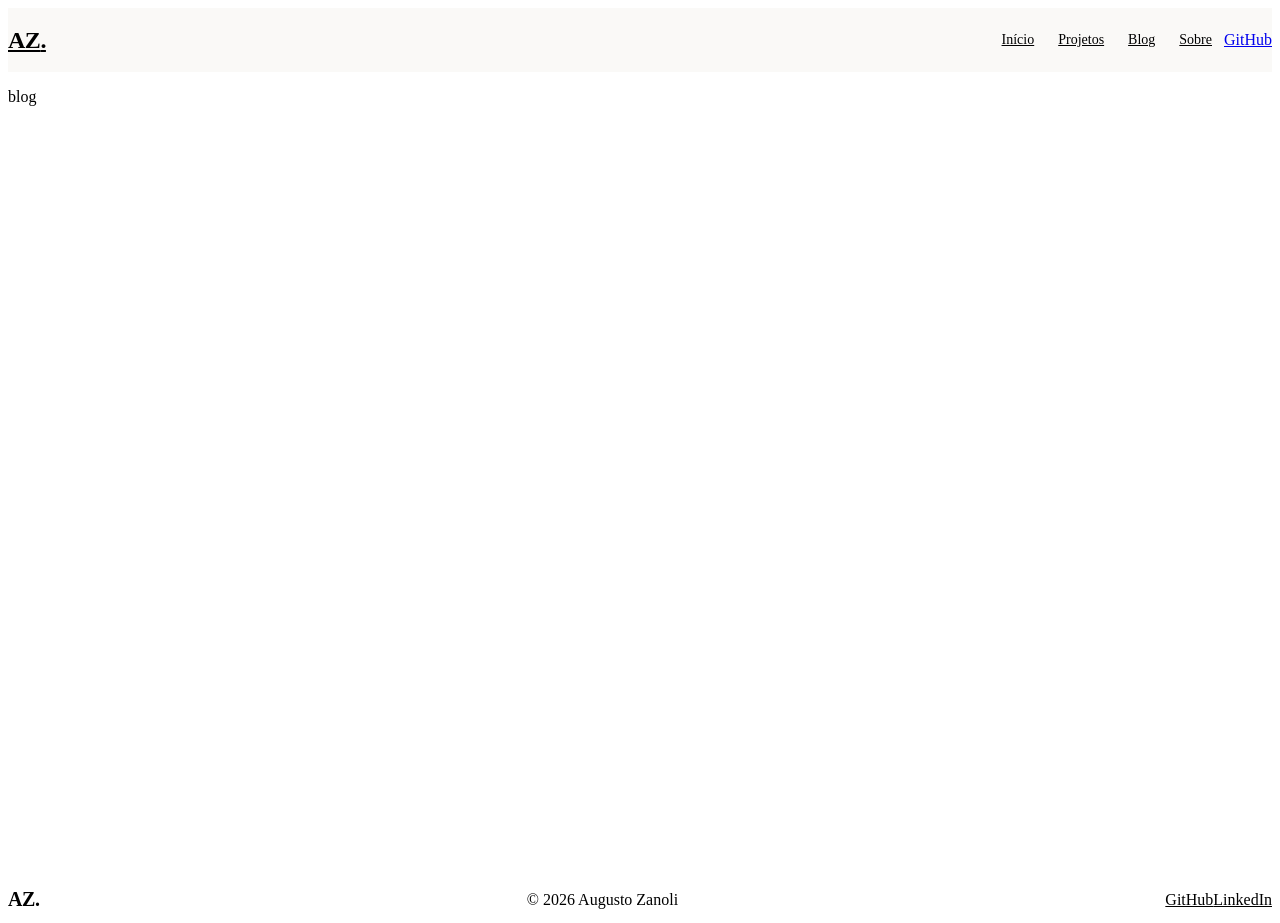
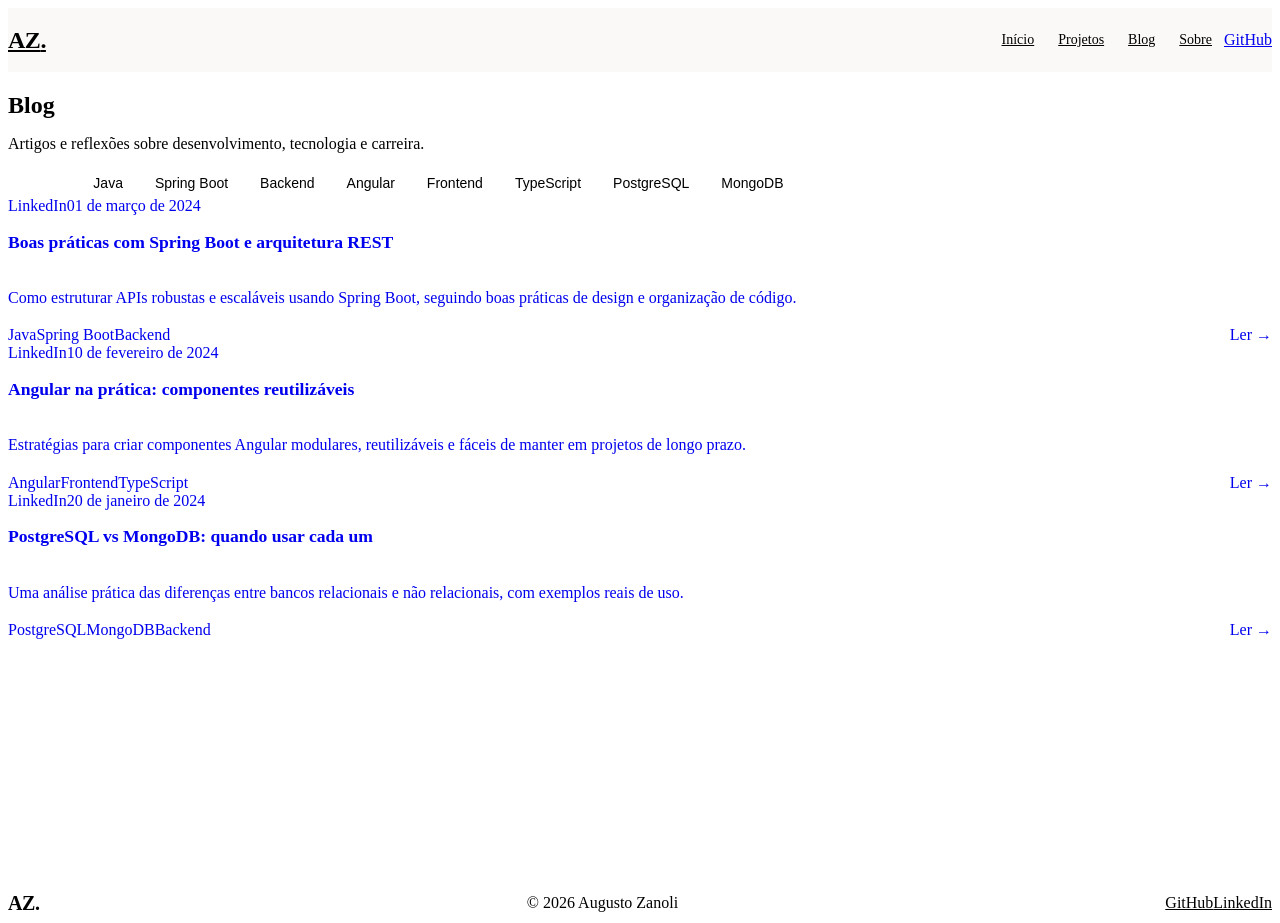
Before and after one commit to AugustoZanoli/my_portfolio, an Angular app in the folder my_portfolio/: page /blog in a window 1280 px wide. Built offline with nearby package versions, Linux system fonts and the light colour scheme.

Commit message:
[FEAT] - Módulo de blog

```diff
--- a/my_portfolio/src/app/pages/blog/blog.component.html
+++ b/my_portfolio/src/app/pages/blog/blog.component.html
@@ -1 +1,53 @@
-<p>blog</p>
+<section class="blog section">
+  <div class="container">
+    <!-- Header -->
+    <div class="blog__header animate-fade-up">
+      <h1 class="display-lg">Blog</h1>
+      <p class="text-lg text-muted">
+        Artigos e reflexões sobre desenvolvimento, tecnologia e carreira.
+      </p>
+    </div>
+
+    <!-- Filtros -->
+    <div class="blog__filters">
+      <button
+        *ngFor="let tag of allTags"
+        class="filter-btn"
+        [class.is-active]="activeTag === tag"
+        (click)="setTag(tag)"
+      >
+        {{ tag }}
+      </button>
+    </div>
+
+    <!-- Posts -->
+    <div class="blog__list">
+      <a
+        *ngFor="let post of filteredPosts"
+        [href]="post.url"
+        target="_blank"
+        rel="noopener"
+        class="post-card card"
+      >
+        <div class="post-card__meta">
+          <span class="tag tag-accent">{{ post.source }}</span>
+          <span class="text-xs text-muted">{{ formatDate(post.date) }}</span>
+        </div>
+
+        <h2 class="post-card__title font-medium">{{ post.title }}</h2>
+        <p class="post-card__summary text-sm text-muted">{{ post.summary }}</p>
+
+        <div class="post-card__footer">
+          <div class="post-card__tags">
+            <span *ngFor="let tag of post.tags" class="tag">{{ tag }}</span>
+          </div>
+          <span class="post-card__link text-sm text-accent">Ler →</span>
+        </div>
+      </a>
+
+      <div *ngIf="filteredPosts.length === 0" class="blog__empty text-muted">
+        Nenhum post nessa categoria ainda.
+      </div>
+    </div>
+  </div>
+</section>
--- a/my_portfolio/src/app/pages/blog/blog.component.scss
+++ b/my_portfolio/src/app/pages/blog/blog.component.scss
@@ -0,0 +1,94 @@
+.blog {
+  &__header {
+    margin-bottom: var(--space-7);
+
+    h1 { margin-bottom: var(--space-3); }
+  }
+
+  &__filters {
+    display: flex;
+    flex-wrap: wrap;
+    gap: var(--space-2);
+    margin-bottom: var(--space-6);
+  }
+
+  &__list {
+    display: flex;
+    flex-direction: column;
+    gap: var(--space-4);
+  }
+
+  &__empty {
+    text-align: center;
+    padding: var(--space-8) 0;
+  }
+}
+
+.post-card {
+  display: flex;
+  flex-direction: column;
+  gap: var(--space-3);
+  text-decoration: none;
+
+  &__meta {
+    display: flex;
+    align-items: center;
+    gap: var(--space-3);
+  }
+
+  &__title {
+    font-size: 1.1rem;
+    line-height: 1.4;
+    transition: color var(--transition-fast);
+  }
+
+  &:hover &__title {
+    color: var(--color-accent);
+  }
+
+  &__summary {
+    line-height: 1.6;
+  }
+
+  &__footer {
+    display: flex;
+    align-items: center;
+    justify-content: space-between;
+    margin-top: var(--space-2);
+    flex-wrap: wrap;
+    gap: var(--space-2);
+  }
+
+  &__tags {
+    display: flex;
+    flex-wrap: wrap;
+    gap: var(--space-1);
+  }
+
+  &__link {
+    font-weight: 500;
+    white-space: nowrap;
+  }
+}
+
+.filter-btn {
+  padding: 6px 16px;
+  border-radius: var(--radius-full);
+  font-size: 0.875rem;
+  font-weight: 500;
+  color: var(--color-text-muted);
+  border: 1.5px solid var(--color-border);
+  background: var(--color-surface);
+  transition: all var(--transition-fast);
+
+  &:hover {
+    border-color: var(--color-accent);
+    color: var(--color-accent);
+  }
+
+  &.is-active {
+    background: var(--color-accent);
+    border-color: var(--color-accent);
+    color: #fff;
+  }
+}
--- a/my_portfolio/src/app/pages/blog/blog.component.ts
+++ b/my_portfolio/src/app/pages/blog/blog.component.ts
@@ -1,4 +1,13 @@
 import { Component } from '@angular/core';
+
+export interface Post {
+  title: string;
+  summary: string;
+  date: string;
+  tags: string[];
+  url: string;
+  source: 'LinkedIn' | 'Dev.to' | 'Medium' | 'Outro';
+}
 
 @Component({
   selector: 'app-blog',
@@ -6,5 +15,54 @@ import { Component } from '@angular/core';
   styleUrls: ['./blog.component.scss']
 })
 export class BlogComponent {
+  activeTag = 'Todos';
 
+  posts: Post[] = [
+    {
+      title: 'Boas práticas com Spring Boot e arquitetura REST',
+      summary: 'Como estruturar APIs robustas e escaláveis usando Spring Boot, seguindo boas práticas de design e organização de código.',
+      date: '2024-03-01',
+      tags: ['Java', 'Spring Boot', 'Backend'],
+      url: 'https://www.linkedin.com/in/augusto-de-camargos-zanoli-9728b12a6/',
+      source: 'LinkedIn',
+    },
+    {
+      title: 'Angular na prática: componentes reutilizáveis',
+      summary: 'Estratégias para criar componentes Angular modulares, reutilizáveis e fáceis de manter em projetos de longo prazo.',
+      date: '2024-02-10',
+      tags: ['Angular', 'Frontend', 'TypeScript'],
+      url: 'https://www.linkedin.com/in/augusto-de-camargos-zanoli-9728b12a6/',
+      source: 'LinkedIn',
+    },
+    {
+      title: 'PostgreSQL vs MongoDB: quando usar cada um',
+      summary: 'Uma análise prática das diferenças entre bancos relacionais e não relacionais, com exemplos reais de uso.',
+      date: '2024-01-20',
+      tags: ['PostgreSQL', 'MongoDB', 'Backend'],
+      url: 'https://www.linkedin.com/in/augusto-de-camargos-zanoli-9728b12a6/',
+      source: 'LinkedIn',
+    },
+  ];
+
+  get allTags(): string[] {
+    const tags = this.posts.flatMap(p => p.tags);
+    return ['Todos', ...Array.from(new Set(tags))];
+  }
+
+  get filteredPosts(): Post[] {
+    if (this.activeTag === 'Todos') return this.posts;
+    return this.posts.filter(p => p.tags.includes(this.activeTag));
+  }
+
+  setTag(tag: string) {
+    this.activeTag = tag;
+  }
+
+  formatDate(date: string): string {
+    return new Date(date).toLocaleDateString('pt-BR', {
+      day: '2-digit',
+      month: 'long',
+      year: 'numeric',
+    });
+  }
 }
```
Also changed, not shown: my_portfolio/src/app/pages/blog/blog.module.ts (+5 -7 lines).
